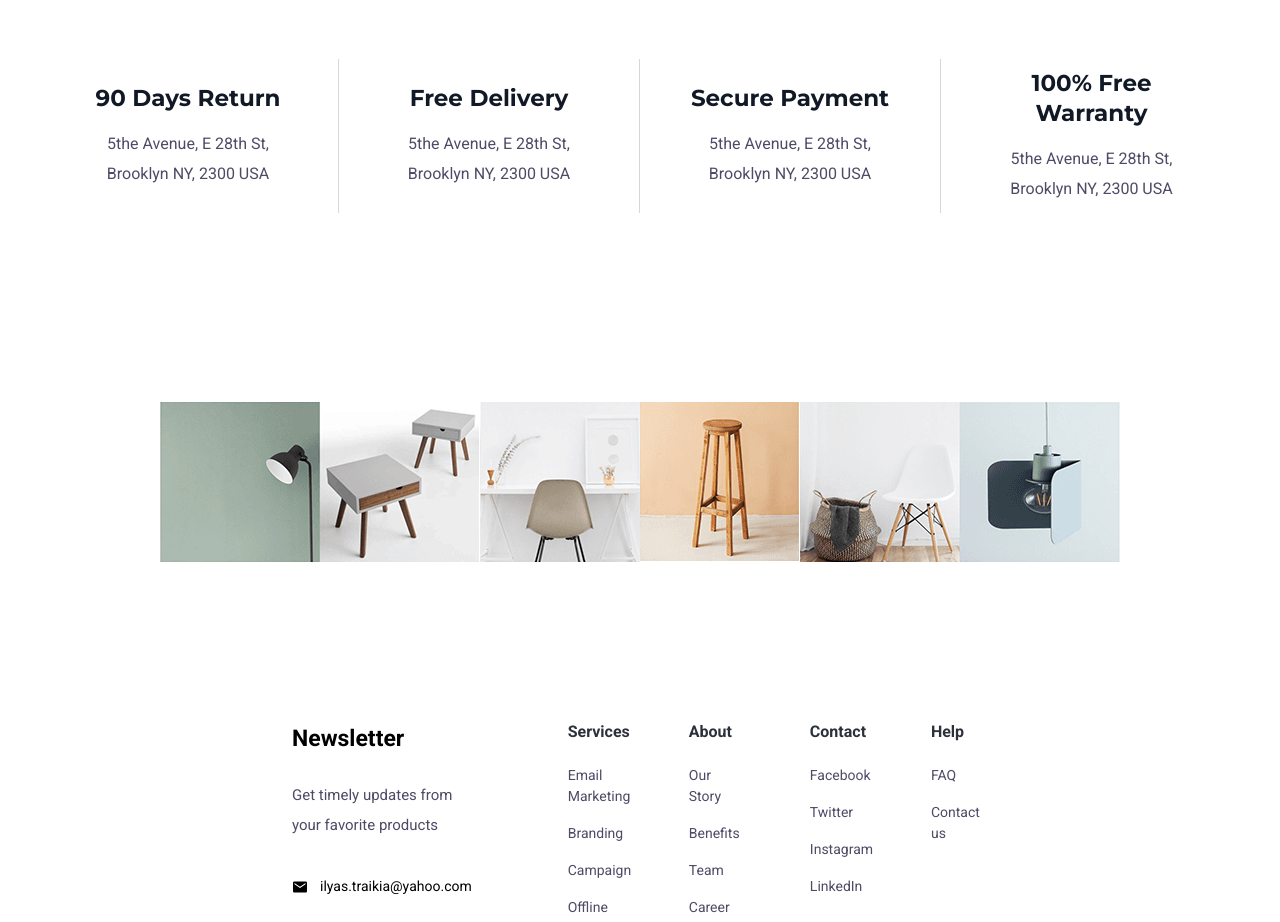
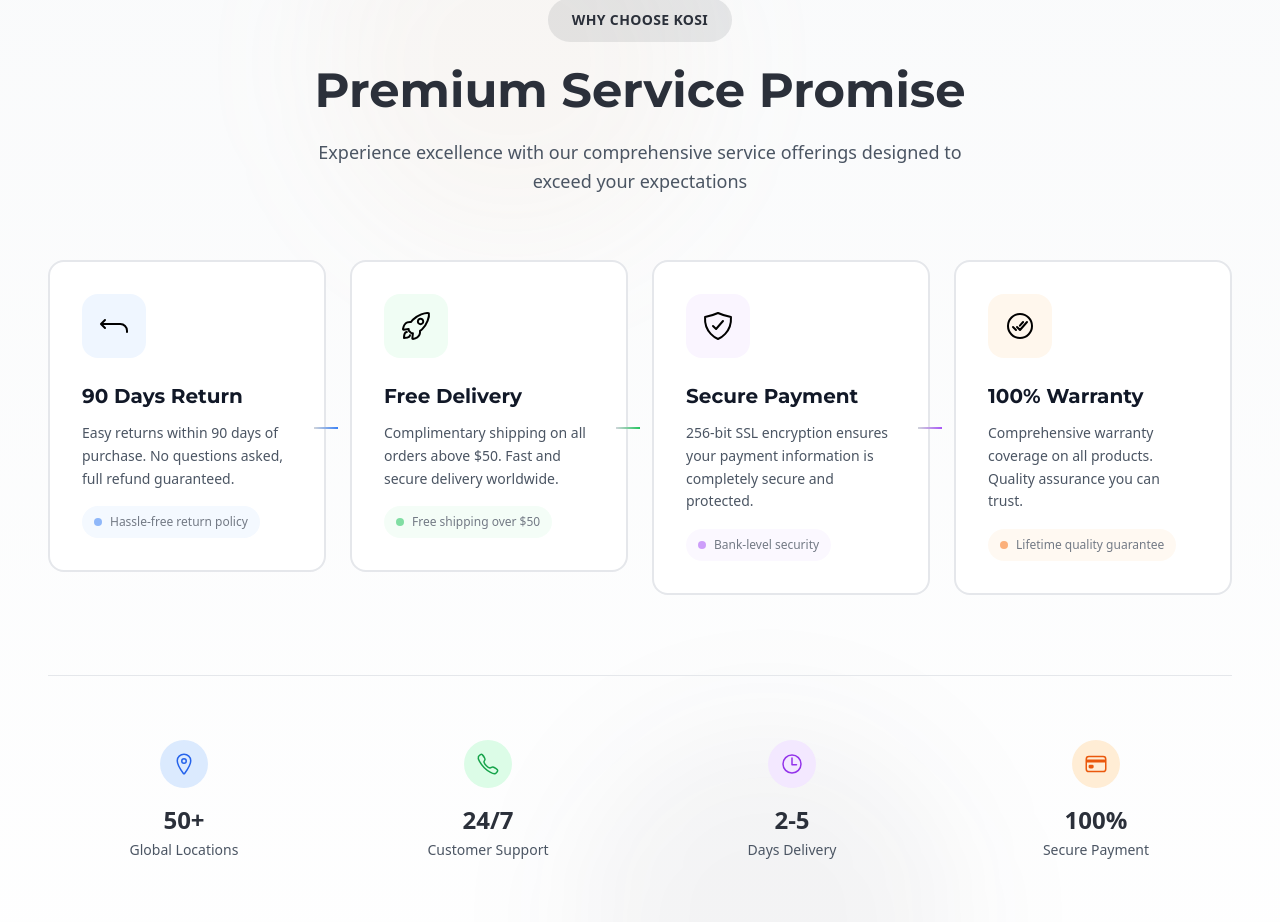
Before and after one commit to shamimthedev/kosi-furniture, a React (Vite) app: page / in a window 1280 px wide. Shown: the part 2952-3874 px from the top of the page. Built offline with nearby package versions, Linux system fonts and the light colour scheme.

Commit message:
update feature section

```diff
--- a/src/components/layouts/Feature.jsx
+++ b/src/components/layouts/Feature.jsx
@@ -1,33 +1,238 @@
+import {
+  IoReturnUpBackOutline,
+  IoRocketOutline,
+  IoShieldCheckmarkOutline,
+  IoCheckmarkDoneCircleOutline,
+  IoLocationOutline,
+  IoCallOutline,
+  IoTimeOutline,
+  IoCardOutline
+} from "react-icons/io5";
+import { useState, useEffect, useRef } from "react";
+
+const features = [
+  {
+    id: 1,
+    icon: IoReturnUpBackOutline,
+    title: "90 Days Return",
+    description: "Easy returns within 90 days of purchase. No questions asked, full refund guaranteed.",
+    details: "Hassle-free return policy",
+    color: "bg-blue-500",
+    lightColor: "bg-blue-50",
+    borderColor: "border-blue-200"
+  },
+  {
+    id: 2,
+    icon: IoRocketOutline,
+    title: "Free Delivery",
+    description: "Complimentary shipping on all orders above $50. Fast and secure delivery worldwide.",
+    details: "Free shipping over $50",
+    color: "bg-green-500",
+    lightColor: "bg-green-50",
+    borderColor: "border-green-200"
+  },
+  {
+    id: 3,
+    icon: IoShieldCheckmarkOutline,
+    title: "Secure Payment",
+    description: "256-bit SSL encryption ensures your payment information is completely secure and protected.",
+    details: "Bank-level security",
+    color: "bg-purple-500",
+    lightColor: "bg-purple-50",
+    borderColor: "border-purple-200"
+  },
+  {
+    id: 4,
+    icon: IoCheckmarkDoneCircleOutline,
+    title: "100% Warranty",
+    description: "Comprehensive warranty coverage on all products. Quality assurance you can trust.",
+    details: "Lifetime quality guarantee",
+    color: "bg-orange-500",
+    lightColor: "bg-orange-50",
+    borderColor: "border-orange-200"
+  }
+];
 
 const Feature = () => {
+  const [visibleFeatures, setVisibleFeatures] = useState([]);
+  const [hoveredFeature, setHoveredFeature] = useState(null);
+  const sectionRef = useRef(null);
+
+  useEffect(() => {
+    const observer = new IntersectionObserver(
+      (entries) => {
+        entries.forEach((entry) => {
+          if (entry.isIntersecting) {
+            // Animate features one by one
+            features.forEach((_, index) => {
+              setTimeout(() => {
+                setVisibleFeatures(prev => [...prev, index]);
+              }, index * 200);
+            });
+          }
+        });
+      },
+      { threshold: 0.3 }
+    );
+
+    if (sectionRef.current) {
+      observer.observe(sectionRef.current);
+    }
+
+    return () => observer.disconnect();
+  }, []);
+
   return (
-    <section className="feature-section py-32">
-      <div className="py-[46px] flex flex-col gap-12 md:gap-0 md:flex-row justify-center items-center">
-        <div className="return px-10 py-6 font-primary border-r border-[#bababa99]">
-          <h4 className="max-w-[138px] lg:max-w-[221px] text-center mx-auto mb-4 font-bold text-[21px] sm:text-[23px] text-[#111926] leading-[30px]">90 Days Return</h4>
-          <p className="max-w-[220px] mx-auto text-center font-secondary text-[#4E4B66] leading-[30px]">5the Avenue, E 28th St,
-            Brooklyn NY, 2300 USA</p>
+    <section
+      ref={sectionRef}
+      className="py-20 md:py-32 bg-gradient-to-b from-gray-50 to-white relative overflow-hidden"
+    >
+      {/* Background decoration */}
+      <div className="absolute top-0 left-1/4 w-96 h-96 bg-secondary/5 rounded-full blur-3xl"></div>
+      <div className="absolute bottom-0 right-1/4 w-96 h-96 bg-primary/5 rounded-full blur-3xl"></div>
+
+      <div className="container relative z-10">
+        {/* Section Header */}
+        <div className="text-center mb-16">
+          <span className="inline-block px-6 py-3 bg-primary/10 text-primary rounded-full text-sm font-semibold mb-6 uppercase tracking-wide">
+            Why Choose Kosi
+          </span>
+          <h2 className="font-primary text-4xl md:text-5xl font-bold text-primary mb-6">
+            Premium Service Promise
+          </h2>
+          <p className="text-lg text-gray-600 max-w-2xl mx-auto leading-relaxed">
+            Experience excellence with our comprehensive service offerings designed to exceed your expectations
+          </p>
         </div>
-        <div className="delivery px-10 py-6 font-primary border-r border-[#bababa99]">
-          <h4 className="max-w-[138px] lg:max-w-[221px] text-center mx-auto mb-4 font-bold text-[21px] sm:text-[23px] text-[#111926] leading-[30px]">Free Delivery</h4>
-          <p className="max-w-[220px] mx-auto text-center font-secondary text-[#4E4B66] leading-[30px]">5the Avenue, E 28th St,
-            Brooklyn NY, 2300 USA</p>
+
+        {/* Features Grid */}
+        <div className="grid grid-cols-1 md:grid-cols-2 xl:grid-cols-4 gap-8 lg:gap-6">
+          {features.map((feature, index) => {
+            const IconComponent = feature.icon;
+            const isVisible = visibleFeatures.includes(index);
+            const isHovered = hoveredFeature === index;
+
+            return (
+              <div
+                key={feature.id}
+                className={`relative group transition-all duration-700 transform ${
+                  isVisible
+                    ? 'opacity-100 translate-y-0'
+                    : 'opacity-0 translate-y-8'
+                }`}
+                onMouseEnter={() => setHoveredFeature(index)}
+                onMouseLeave={() => setHoveredFeature(null)}
+              >
+                {/* Feature Card */}
+                <div className={`relative bg-white rounded-2xl p-8 border-2 transition-all duration-500 hover:shadow-2xl transform hover:-translate-y-2 ${
+                  isHovered
+                    ? `${feature.borderColor} shadow-xl`
+                    : 'border-gray-200 hover:border-gray-300'
+                }`}>
+
+                  {/* Icon Container */}
+                  <div className="relative mb-6">
+                    <div className={`w-16 h-16 ${feature.lightColor} rounded-2xl flex items-center justify-center transition-all duration-500 ${
+                      isHovered ? 'scale-110 rotate-6' : ''
+                    }`}>
+                      <IconComponent className={`w-8 h-8 ${feature.color.replace('bg-', 'text-')} transition-all duration-500 ${
+                        isHovered ? 'scale-125' : ''
+                      }`} />
+                    </div>
+
+                    {/* Floating badge */}
+                    <div className={`absolute -top-2 -right-2 w-6 h-6 ${feature.color} rounded-full flex items-center justify-center transform transition-all duration-500 ${
+                      isHovered ? 'scale-100 opacity-100' : 'scale-0 opacity-0'
+                    }`}>
+                      <span className="text-white text-xs font-bold">✓</span>
+                    </div>
+                  </div>
+
+                  {/* Content */}
+                  <h3 className="font-primary text-xl font-bold text-gray-900 mb-3 group-hover:text-primary transition-colors duration-300">
+                    {feature.title}
+                  </h3>
+
+                  <p className="text-gray-600 leading-relaxed mb-4 text-sm">
+                    {feature.description}
+                  </p>
+
+                  {/* Feature highlight */}
+                  <div className={`inline-flex items-center gap-2 px-3 py-2 ${feature.lightColor} rounded-full transition-all duration-300 ${
+                    isHovered ? 'opacity-100 translate-x-0' : 'opacity-70'
+                  }`}>
+                    <div className={`w-2 h-2 ${feature.color} rounded-full animate-pulse`}></div>
+                    <span className="text-xs font-medium text-gray-700">{feature.details}</span>
+                  </div>
+
+                  {/* Hover gradient overlay */}
+                  <div className={`absolute inset-0 bg-gradient-to-br ${feature.color} opacity-0 group-hover:opacity-5 rounded-2xl transition-opacity duration-500`}></div>
+                </div>
+
+                {/* Connecting line for desktop */}
+                {index < features.length - 1 && (
+                  <div className="hidden xl:block absolute top-1/2 -right-3 w-6 h-0.5 bg-gradient-to-r from-gray-300 to-transparent transform -translate-y-1/2 z-10">
+                    <div className={`h-full bg-gradient-to-r ${feature.color} transform origin-left transition-transform duration-700 ${
+                      isVisible ? 'scale-x-100' : 'scale-x-0'
+                    }`}></div>
+                  </div>
+                )}
+              </div>
+            );
+          })}
         </div>
-        <div className="payment px-10 py-6 font-primary border-r border-[#bababa99]">
-          <h4 className="max-w-[138px] lg:max-w-[221px] text-center mx-auto mb-4 font-bold text-[21px] sm:text-[23px] text-[#111926] leading-[30px]">Secure Payment</h4>
-          <p className="max-w-[220px] mx-auto text-center font-secondary text-[#4E4B66] leading-[30px]">5the Avenue, E 28th St,
-            Brooklyn NY, 2300 USA</p>
+
+        {/* Trust Indicators */}
+        <div className="mt-20 pt-16 border-t border-gray-200">
+          <div className="grid grid-cols-2 md:grid-cols-4 gap-8 text-center">
+            <div className="group">
+              <div className="w-12 h-12 bg-blue-100 rounded-full flex items-center justify-center mx-auto mb-4 group-hover:bg-blue-500 transition-colors duration-300">
+                <IoLocationOutline className="w-6 h-6 text-blue-600 group-hover:text-white transition-colors duration-300" />
+              </div>
+              <h4 className="font-bold text-2xl text-primary mb-1">50+</h4>
+              <p className="text-gray-600 text-sm">Global Locations</p>
+            </div>
+
+            <div className="group">
+              <div className="w-12 h-12 bg-green-100 rounded-full flex items-center justify-center mx-auto mb-4 group-hover:bg-green-500 transition-colors duration-300">
+                <IoCallOutline className="w-6 h-6 text-green-600 group-hover:text-white transition-colors duration-300" />
+              </div>
+              <h4 className="font-bold text-2xl text-primary mb-1">24/7</h4>
+              <p className="text-gray-600 text-sm">Customer Support</p>
+            </div>
+
+            <div className="group">
+              <div className="w-12 h-12 bg-purple-100 rounded-full flex items-center justify-center mx-auto mb-4 group-hover:bg-purple-500 transition-colors duration-300">
+                <IoTimeOutline className="w-6 h-6 text-purple-600 group-hover:text-white transition-colors duration-300" />
+              </div>
+              <h4 className="font-bold text-2xl text-primary mb-1">2-5</h4>
+              <p className="text-gray-600 text-sm">Days Delivery</p>
+            </div>
+
+            <div className="group">
+              <div className="w-12 h-12 bg-orange-100 rounded-full flex items-center justify-center mx-auto mb-4 group-hover:bg-orange-500 transition-colors duration-300">
+                <IoCardOutline className="w-6 h-6 text-orange-600 group-hover:text-white transition-colors duration-300" />
+              </div>
+              <h4 className="font-bold text-2xl text-primary mb-1">100%</h4>
+              <p className="text-gray-600 text-sm">Secure Payment</p>
+            </div>
+          </div>
         </div>
-        <div className="warranty px-10 py-6 font-primary">
-          <h4 className="max-w-[138px] lg:max-w-[221px] text-center mx-auto mb-4 font-bold text-[21px] sm:text-[23px] text-[#111926] leading-[30px]">100% Free Warranty</h4>
-          <p className="max-w-[220px] mx-auto text-center font-secondary text-[#4E4B66] leading-[30px]">5the Avenue, E 28th St,
-            Brooklyn NY, 2300 USA</p>
+
+        {/* Call to Action */}
+        <div className="mt-16 text-center">
+          <div className="inline-flex flex-col sm:flex-row items-center gap-4 sm:gap-6">
+            <button className="px-8 py-4 bg-primary hover:bg-primary/90 text-white font-semibold rounded-full transition-all duration-300 transform hover:scale-105 hover:shadow-xl">
+              Experience Our Service
+            </button>
+            <button className="px-8 py-4 border-2 border-primary text-primary hover:bg-primary hover:text-white font-semibold rounded-full transition-all duration-300 transform hover:scale-105">
+              Contact Support
+            </button>
+          </div>
         </div>
       </div>
+    </section>
+  );
+};
 
-
-    </section>
-  )
-}
-
-export default Feature
+export default Feature;
```
